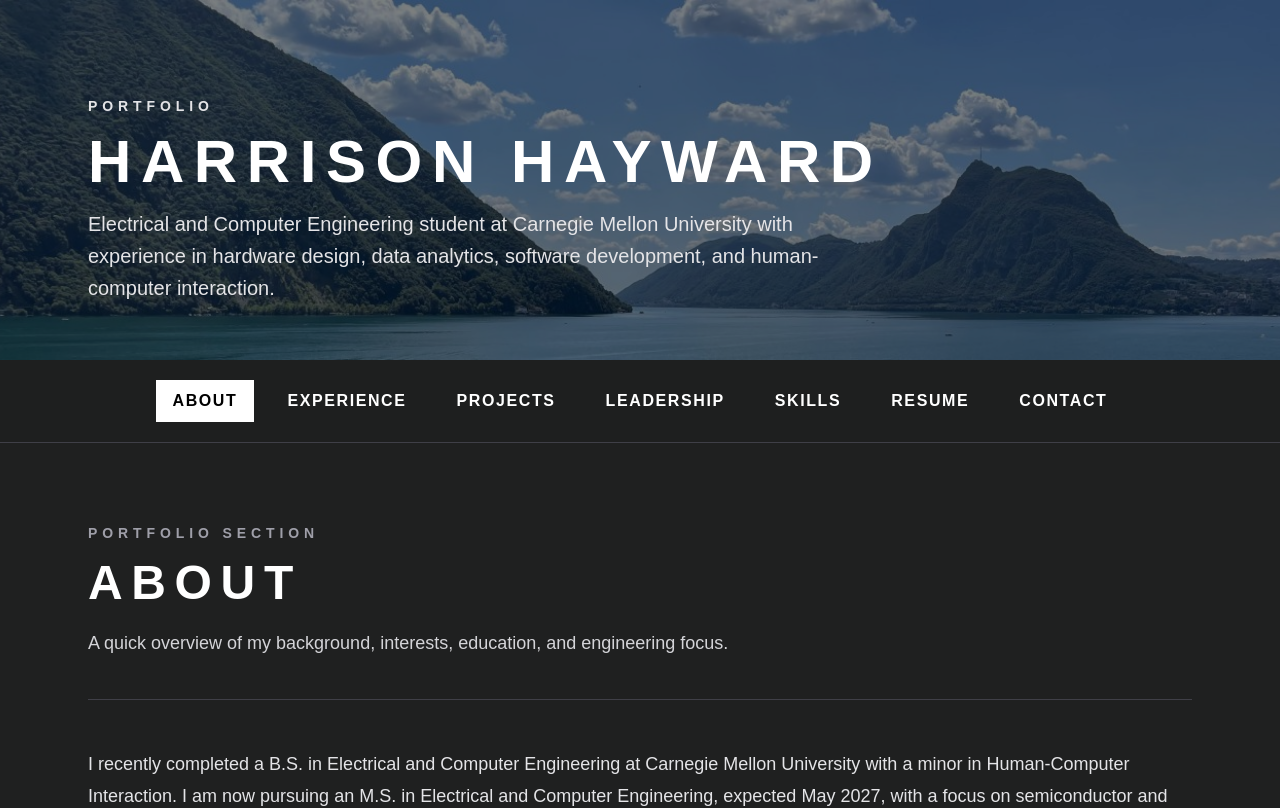
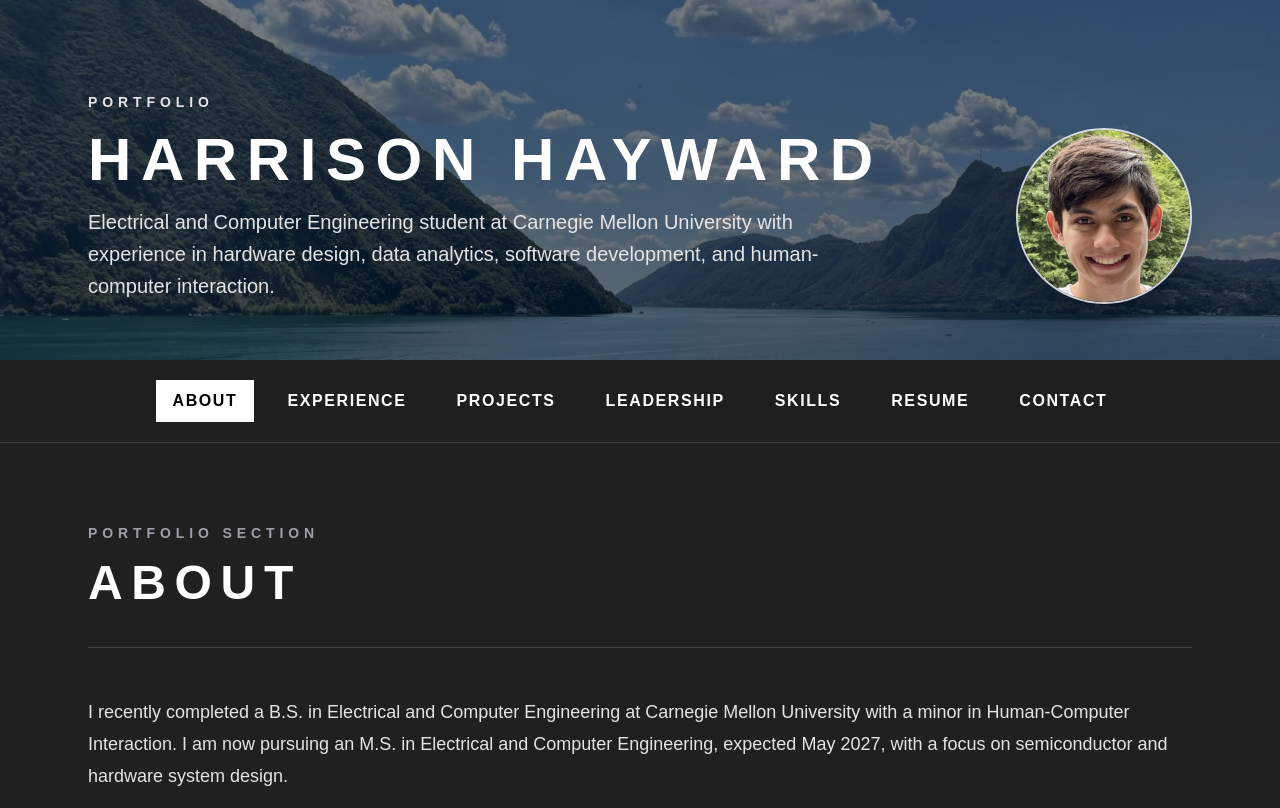
Before and after one commit to harrison-hayward/harrison-portfolio, a Next.js app: page / in a window 1280 px wide. Shown: the top 808 px of the page. Built offline with nearby package versions, Linux system fonts and the light colour scheme.

Commit message:
Edited About section and added profile picture

```diff
--- a/app/page.tsx
+++ b/app/page.tsx
@@ -617,7 +617,7 @@ export default function Home() {
       <section>
         {renderPageTitle(
           "About",
-          "A quick overview of my background, interests, education, and engineering focus."
+          ""
         )}
 
         <div className="space-y-6 text-lg leading-8 text-zinc-200">
@@ -1060,6 +1060,8 @@ export default function Home() {
             Portfolio
           </p>
 
+          <div className="flex flex-col gap-6 md:flex-row md:items-center md:justify-between">
+            <div>
               <h1 className="max-w-5xl text-5xl font-extrabold uppercase tracking-[0.16em] text-white sm:text-6xl">
                 Harrison Hayward
               </h1>
@@ -1069,6 +1071,16 @@ export default function Home() {
                 University with experience in hardware design, data analytics,
                 software development, and human-computer interaction.
               </p>
+            </div>
+
+            <div className="flex shrink-0 items-center justify-center md:ml-8">
+              <img
+                src="/profile.jpg"
+                alt="Harrison Hayward headshot"
+                className="h-36 w-36 rounded-full border-2 border-white/80 object-cover shadow-2xl sm:h-44 sm:w-44"
+              />
+            </div>
+          </div>
         </div>
       </section>
 
```
Also changed, not shown: public/profile.jpg (added). Lines whose indentation alone changed are shown as unchanged.
